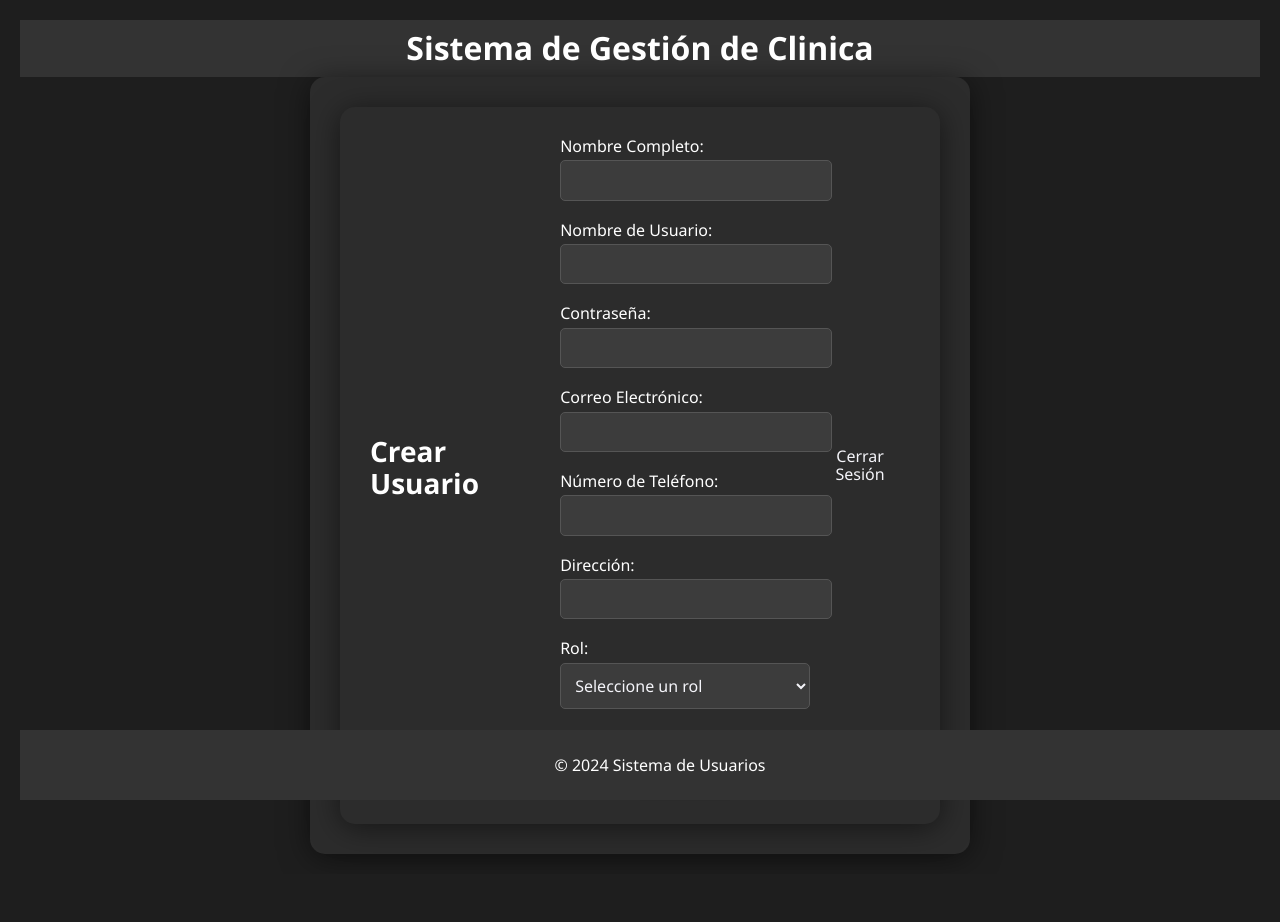
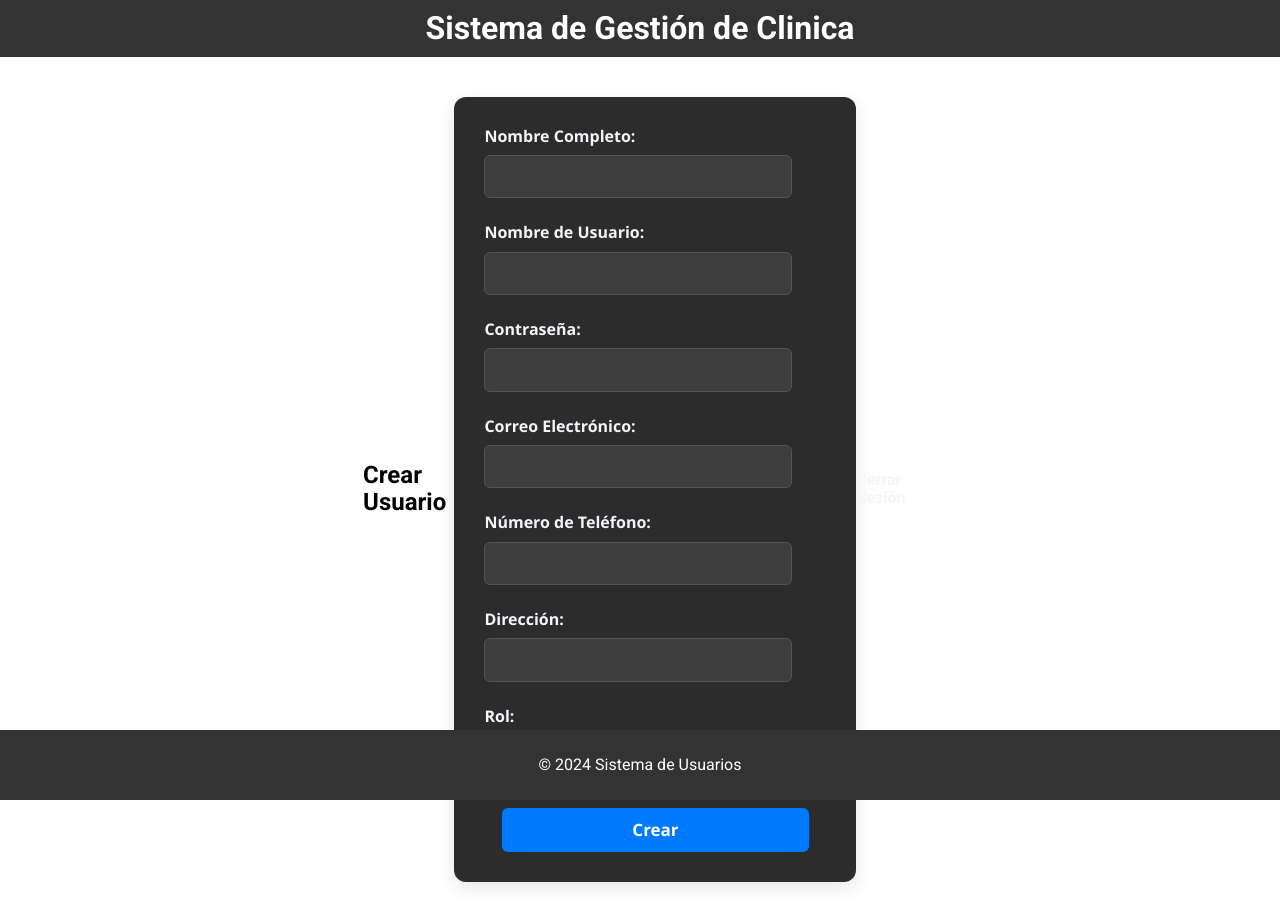
Before and after one commit to conflake04/clinicaDS7, a PHP site: page /views/crearUsuario.php in a window 1280 px wide. Before the commit the page ends 854 px from the top, so only its background shows below. Run offline with PHP 8.4, Linux system fonts and the light colour scheme; data that the repository does not hold is empty.

Commit message:
cambios css a rol y usuarios

```diff
--- a/controllers/RolController.php
+++ b/controllers/RolController.php
@@ -37,8 +37,8 @@ class RolController {
     }
 
     public function consultar_roles() {
-     $this->rol->consultar_roles();
-        require_once 'views/consultaRoles.php'; // Llama a la vista para mostrar los roles
+     $roles = $this->rol->consultar_roles();
+        require_once 'views/consultaRoles.php';
     }
 
 
--- a/css/crearUsuario.css
+++ b/css/crearUsuario.css
@@ -1,81 +1,93 @@
-/* Estilos generales */
-body {
+/* Estilos generales para el formulario */
+form.crearUsu {
+    width: 100%;
+    max-width: 500px;
+    margin: 40px auto;
+    padding: 30px;
+    background-color: #2c2c2c; /* Fondo oscuro */
+    border-radius: 12px;
+    box-shadow: 0 6px 20px rgba(0, 0, 0, 0.1);
     font-family: 'Segoe UI', Tahoma, Geneva, Verdana, sans-serif;
-    background-color: #1e1e1e; /* Fondo más oscuro */
-    color: #f4f4f9; /* Color de texto claro */
-    margin: 0;
-    padding: 20px;
+    color: #f4f4f9; /* Texto claro */
+}
+
+/* Estilos para los grupos de formulario */
+.form-group {
+    margin-bottom: 25px;
+    text-align: left;
+}
+
+/* Estilos para las etiquetas */
+.form-group label {
+    display: block;
+    font-weight: 600;
+    margin-bottom: 10px;
+    color: #f4f4f9; /* Texto claro */
+    font-size: 16px;
+}
+
+/* Estilos para los campos de entrada de texto */
+.form-group input[type="text"],
+.form-group input[type="email"],
+.form-group input[type="password"],
+.form-group select {
+    width: 90%;
+    padding: 12px;
+    margin: 0 auto;
+    border: 1px solid #555; /* Borde oscuro */
+    border-radius: 6px;
+    box-sizing: border-box;
+    font-size: 15px;
+    background-color: #3d3d3d; /* Fondo gris oscuro */
+    color: #f4f4f9; /* Texto claro */
+    transition: border-color 0.3s ease;
+}
+
+/* Estilos para la lista desplegable */
+.form-group select {
+    background-color: #3d3d3d;
+}
+
+/* Estilos para el botón */
+form button {
+    width: 90%;
+    padding: 12px 0;
+    background-color: #007bff; /* Verde */
+    color: white;
+    font-size: 17px;
+    font-weight: bold;
+    border: none;
+    border-radius: 6px;
+    cursor: pointer;
+    transition: background-color 0.3s ease;
+}
+
+form button:hover {
+    background-color: #0056b3; /* Verde más oscuro */
+}
+
+/* Estilos para el enfoque de los campos */
+.form-group input[type="text"]:focus,
+.form-group input[type="email"]:focus,
+.form-group input[type="password"]:focus,
+.form-group select:focus {
+    border-color: #007bff; /* Color de enfoque azul */
+    outline: none;
+    box-shadow: 0 0 8px rgba(0, 123, 255, 0.2);
+}
+
+/* Centrar el contenido */
+form {
     text-align: center;
 }
 
-/* Contenedor principal */
-.container {
-    max-width: 600px; /* Ancho máximo del contenedor */
-    margin: 0 auto;
-    padding: 30px;
-    background-color: #2c2c2c; /* Fondo del contenedor */
-    border-radius: 15px; /* Bordes más redondeados */
-    box-shadow: 0 4px 30px rgba(0, 0, 0, 0.5); /* Sombra más pronunciada */
+/* Estilos para el enlace de cerrar sesión */
+.container p a {
+    color: #f4f4f9;
+    text-decoration: none;
+    font-weight: bold;
 }
 
-/* Título */
-h2 {
-    font-size: 28px;
-    margin-bottom: 20px;
-    color: #ffffff; /* Título blanco */
-    text-align: left; /* Alinear título a la izquierda */
+.container p a:hover {
+    text-decoration: underline;
 }
-
-/* Grupo de formulario */
-.form-group {
-    margin-bottom: 20px; /* Espacio inferior */
-    text-align: left; /* Alinear etiquetas a la izquierda */
-}
-
-label {
-    display: block; /* Hacer que la etiqueta ocupe toda la línea */
-    margin-bottom: 5px; /* Espacio entre la etiqueta y el input */
-    color: #ffffff; /* Color de la etiqueta */
-}
-
-input[type="text"],
-input[type="email"],
-input[type="password"],
-select {
-    width: 100%; /* Ancho completo */
-    padding: 10px; /* Espacio interno */
-    border: 1px solid #555; /* Borde */
-    border-radius: 5px; /* Bordes redondeados */
-    background-color: #3c3c3c; /* Fondo del input */
-    color: #f4f4f9; /* Color de texto */
-    font-size: 16px; /* Tamaño de fuente */
-}
-
-/* Estilos de botón */
-button {
-    padding: 12px 25px;
-    background-color: #28a745; /* Verde */
-    color: white;
-    border: none;
-    border-radius: 5px;
-    cursor: pointer;
-    font-size: 18px; /* Aumentar tamaño de fuente */
-    transition: background-color 0.3s ease, transform 0.3s ease; /* Transición suave */
-    box-shadow: 0 2px 5px rgba(0, 0, 0, 0.2); /* Sombra del botón */
-    margin-top: 20px; /* Espacio superior */
-}
-
-button:hover {
-    background-color: #218838; /* Verde más oscuro */
-    transform: translateY(-2px); /* Levantar el botón al pasar el ratón */
-}
-
-/* Estilos para el enlace dentro del botón */
-p a {
-    color: #f4f4f9; /* Color de texto del enlace */
-    text-decoration: none; /* Sin subrayado */
-}
-
-p a:hover {
-    text-decoration: underline; /* Subrayar al pasar el ratón */
-}
--- a/models/Rol.php
+++ b/models/Rol.php
@@ -53,7 +53,7 @@ class Rol {
     public function consultar_roles() {
         try {
             // Consulta que excluye el rol de 'admin'
-            $query = "SELECT name_rol, description FROM " . $this->table . " WHERE name_rol != 'admin'";
+            $query = "SELECT name_rol, description FROM " . $this->table;
             $statement = $this->conn->prepare($query);
             $statement->execute();
 
--- a/views/consultarUsuario.php
+++ b/views/consultarUsuario.php
@@ -1,6 +1,6 @@
 <?php require 'templates/header.php'; ?>
 
-
+<link rel="stylesheet" href="./css/consultarUsuario.css">
 <h1>Lista de Usuarios</h1>
 <table>
     <thead>
@@ -22,6 +22,7 @@
             echo "<td>{$row['idUsuario']}</td>";
             echo "<td>{$row['name']}</td>";
             echo "<td>{$row['username']}</td>";
+            echo "<td>{$row['password']}</td>";
             echo "<td>{$row['email']}</td>";
             echo "<td>{$row['direction']}</td>";
             echo "<td>{$row['idRol']}</td>"; // Asumiendo que idRol es un campo en tu tabla
```
Also changed, not shown: css/consultarUsuario.css (added, +134 -0 lines).
